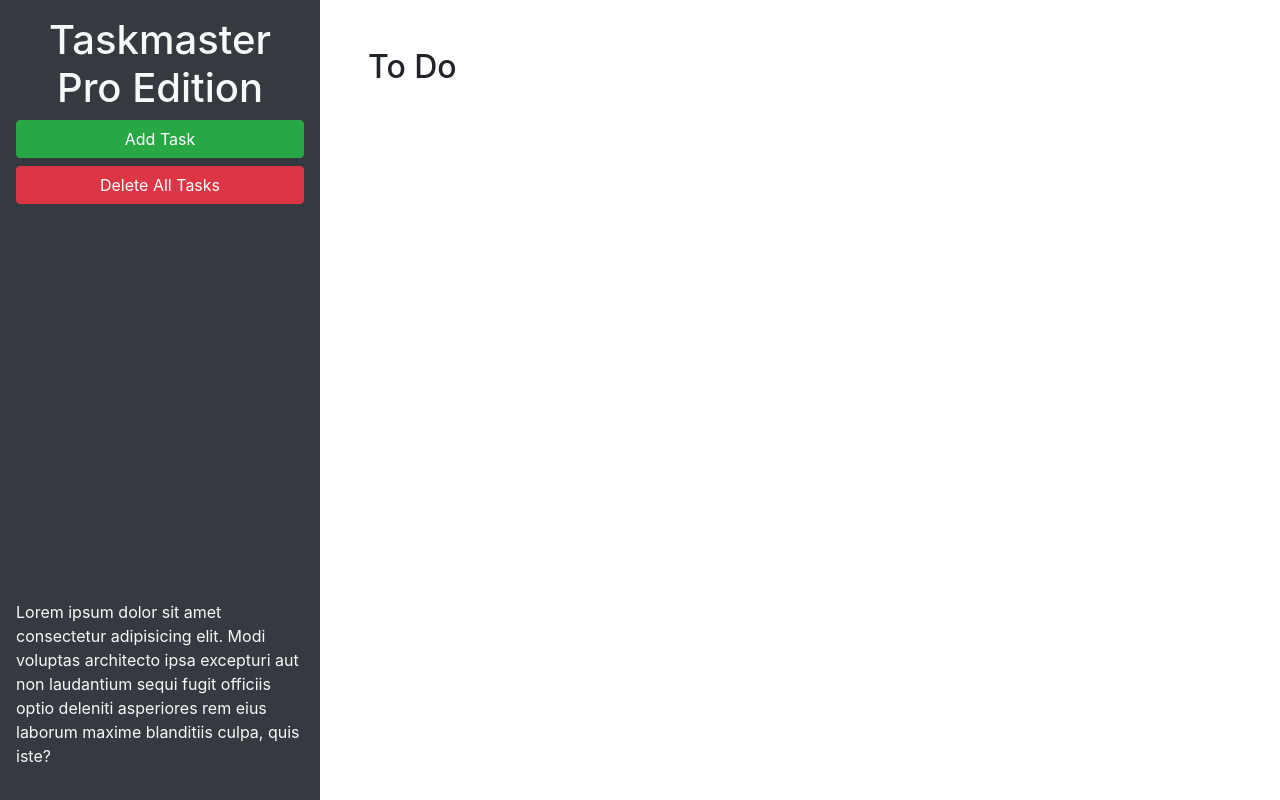
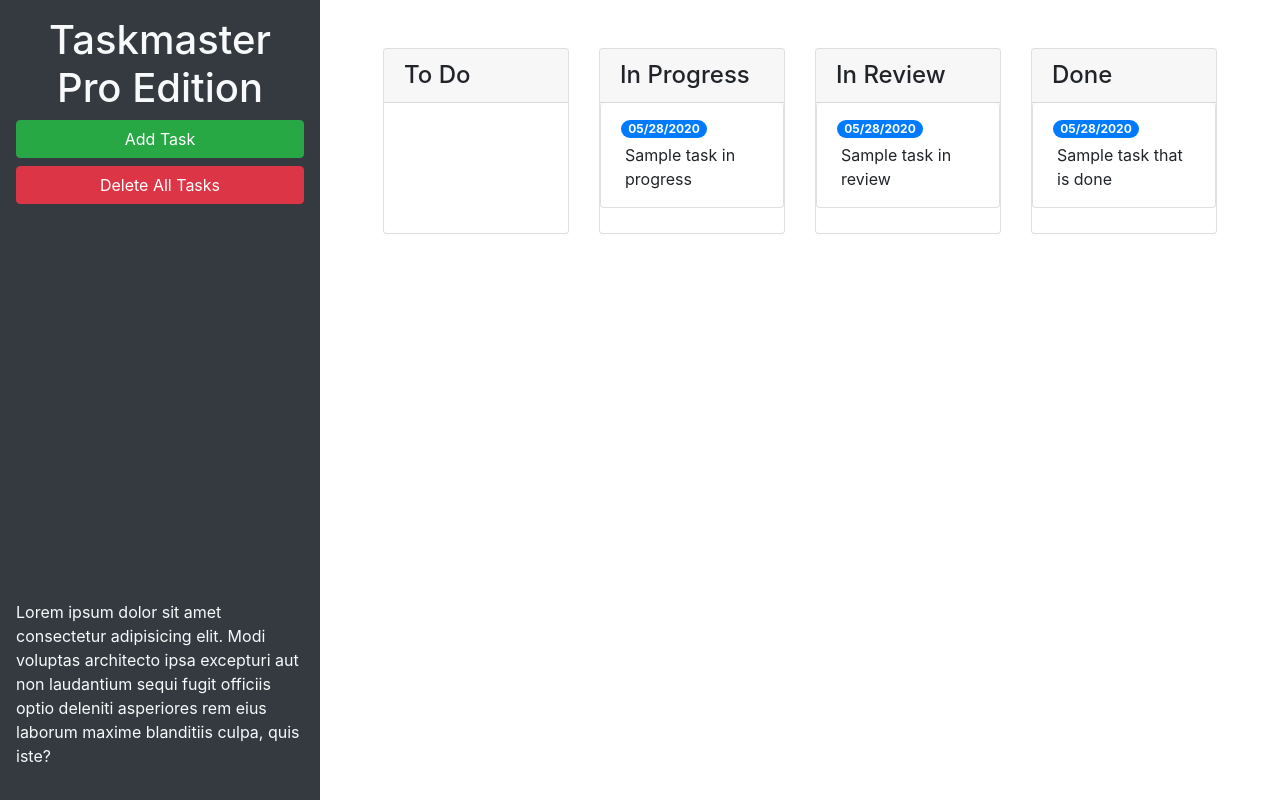
Before and after one commit to cam-cole/taskmaster-pro, a plain HTML site: page index.html in a window 1280 px wide. Drawn offline with nearby package versions, Linux system fonts and the light colour scheme.

Commit message:
adding bootstrap features

```diff
--- a/index.html
+++ b/index.html
@@ -24,9 +24,63 @@
       </p>
     </header>
     <main class="col-12 col-lg-9">
-      <div class="m-5">
-        <h2>To Do</h2>
-        <ul id="list-toDo" class="list-group"> </ul>
+      <div class="m-5 row justify-content-around">
+          <!-- todo start -->
+          <div class="col-12 col-md-6 col-xl-3 mb-3">
+            <div class="card">
+              <h4 class="card-header">
+                To Do
+              </h4>
+              <ul id="list-toDo" class="list-group">
+
+              </ul>
+            </div>
+          </div>
+          <!-- todo end -->
+          <!-- in progress start -->
+          <div class="col-12 col-md-6 col-xl-3 mb-3">
+            <div class="card">
+              <h4 class="card-header">
+                In Progress
+              </h4>
+              <ul id="list-inProgress" class="list-group">
+                <li class="list-group-item">
+                  <span class="badge badge-primary badge-pill">05/28/2020</span>
+                  <p class="m-1">Sample task in progress</p>
+                </li>
+              </ul>
+            </div>
+          </div>
+          <!-- in progress end -->
+          <!-- in review start -->
+          <div class="col-12 col-md-6 col-xl-3 mb-3">
+            <div class="card">
+              <h4 class="card-header">
+                In Review
+              </h4>
+              <ul id="list-inReview" class="list-group">
+                <li class="list-group-item">
+                  <span class="badge badge-primary badge-pill">05/28/2020</span>
+                  <p class="m-1">Sample task in review</p>
+                </li>
+              </ul>
+            </div>
+          </div>
+          <!-- in review end -->
+          <!-- done start -->
+          <div class="col-12 col-md-6 col-xl-3 mb-3">
+            <div class="card">
+              <h4 class="card-header">
+                Done
+              </h4>
+              <ul id="list-done" class="list-group">
+                <li class="list-group-item">
+                  <span class="badge badge-primary badge-pill">05/28/2020</span>
+                  <p class="m-1">Sample task that is done</p>
+                </li>
+              </ul>
+            </div>
+          </div>
       </div>
     </main>
   </div>
@@ -46,11 +100,11 @@
           <form>
             <div class="form-group">
               <label for="modalTaskDescription">Task description</label>
-              <textarea id="modalTaskDescription" rows="3"></textarea>
+              <textarea id="modalTaskDescription" rows="3" class="form-control"></textarea>
             </div>
             <div class="form-group">
               <label for="modalDueDate">Due date</label>
-              <input type="text" id="modalDueDate" placeholder="mm/dd/yyyy" autocomplete="off" />
+              <input type="text" class="form-control" id="modalDueDate" placeholder="mm/dd/yyyy" autocomplete="off" />
             </div>
           </form>
         </div>
```
